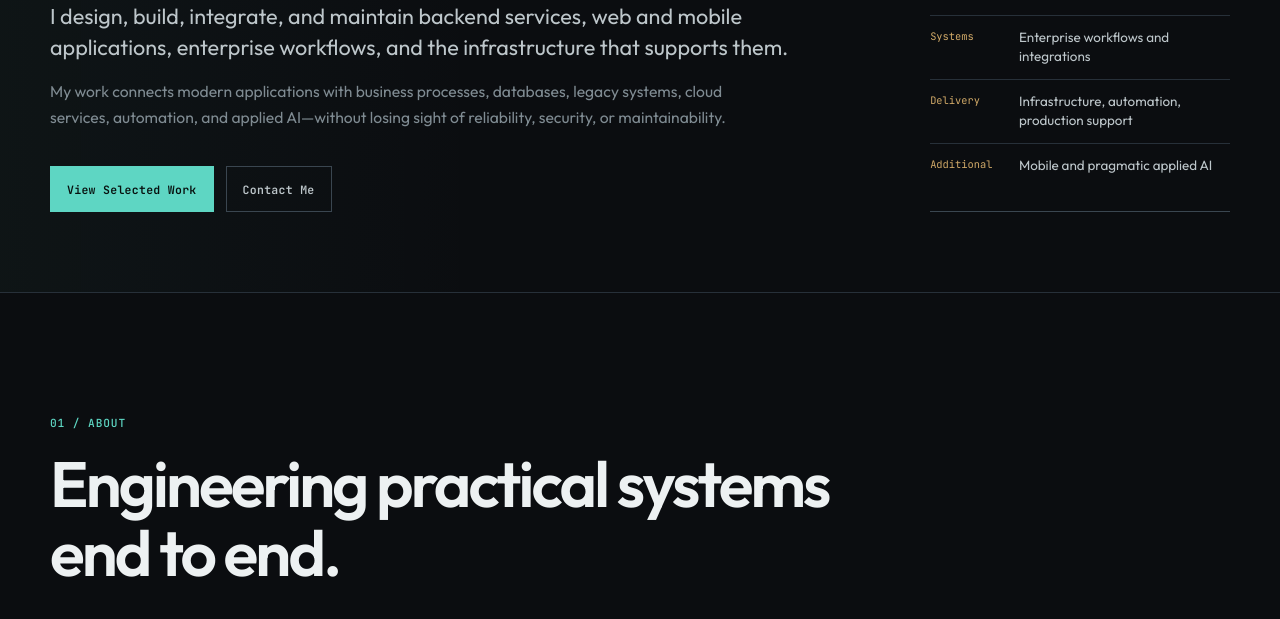
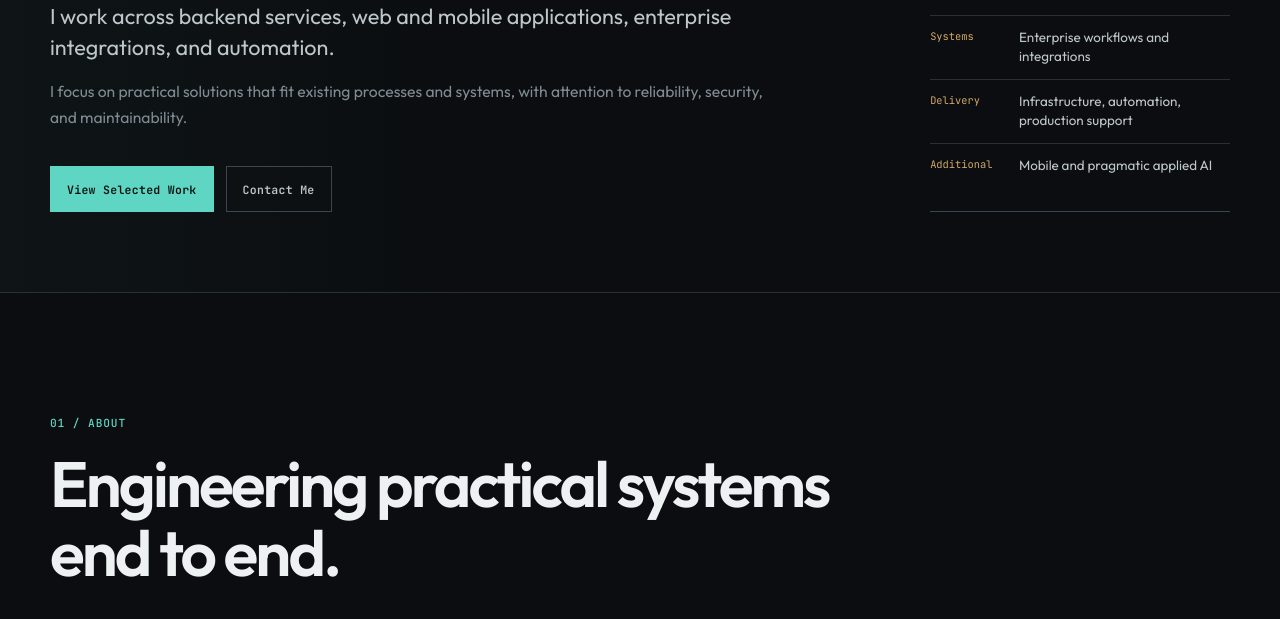
Before and after one commit to handikahevn24/my-portofolio, a website built with Vite: page index.html in a window 1280 px wide. Shown: the part 481-1100 px from the top of the page. Built offline with nearby package versions, Linux system fonts and the light colour scheme.

Commit message:
refactor: use grounded portfolio messaging

```diff
--- a/index.html
+++ b/index.html
@@ -106,12 +106,11 @@
       <div class="container hero__layout">
         <div class="hero__content">
           <p class="hero__eyebrow">Handika · Full-Stack &amp; Systems Engineer</p>
-          <h1 id="hero-title">I build production systems for complex operations.</h1>
-          <p class="hero__lead">I design, build, integrate, and maintain backend services, web and mobile
-            applications, enterprise workflows, and the infrastructure that supports them.</p>
-          <p class="hero__support">My work connects modern applications with business processes, databases, legacy
-            systems, cloud services, automation, and applied AI—without losing sight of reliability, security, or
-            maintainability.</p>
+          <h1 id="hero-title">I build and maintain software that supports day-to-day operations.</h1>
+          <p class="hero__lead">I work across backend services, web and mobile applications, enterprise
+            integrations, and automation.</p>
+          <p class="hero__support">I focus on practical solutions that fit existing processes and systems, with
+            attention to reliability, security, and maintainability.</p>
           <div class="hero__cta">
             <a href="#projects" class="btn btn--primary">View Selected Work</a>
             <a href="#contact" class="btn btn--secondary">Contact Me</a>
```
